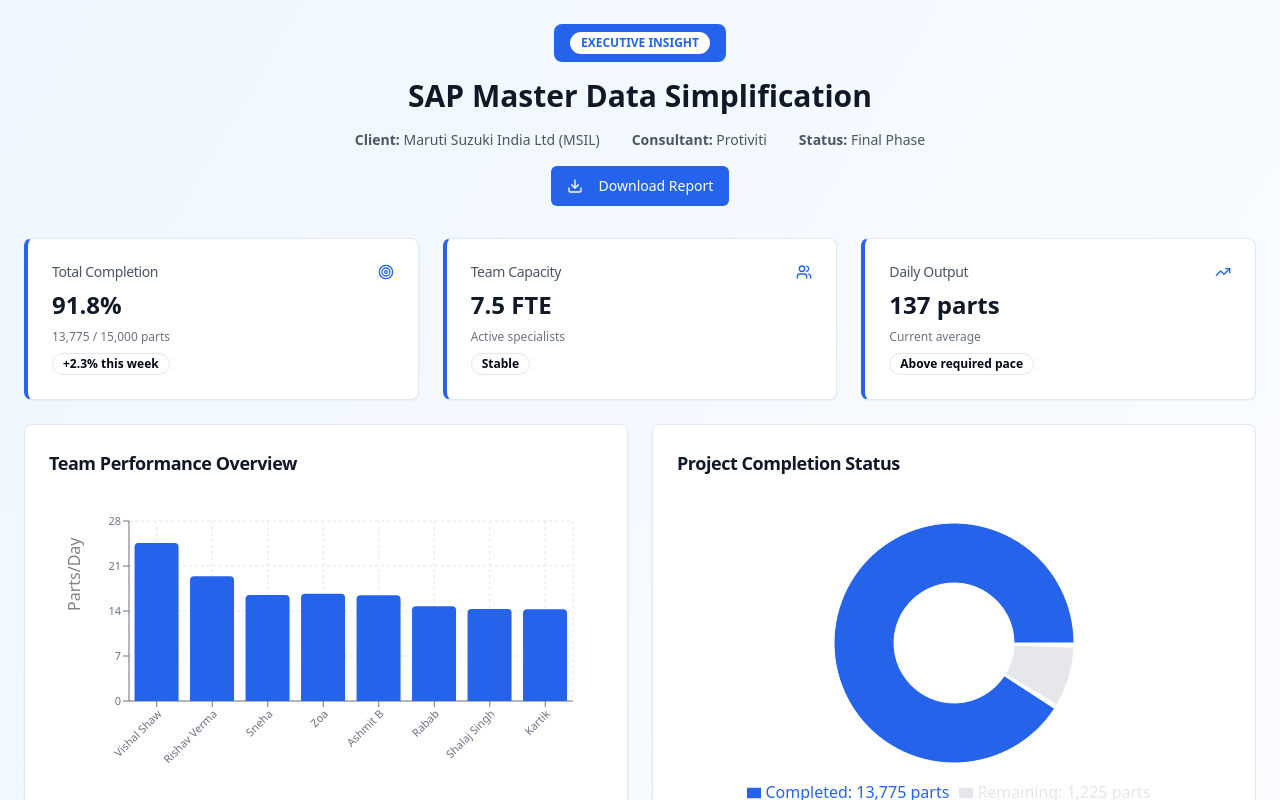
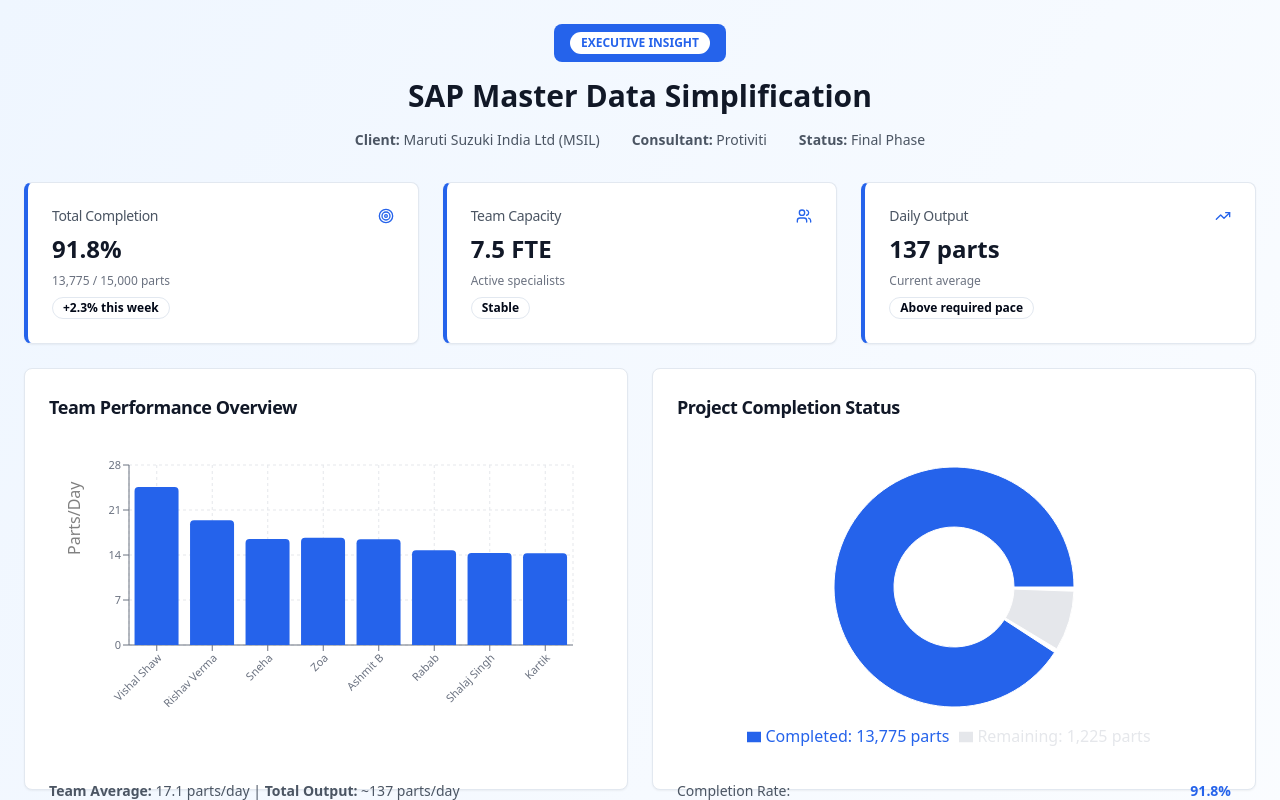
Before and after one commit to SNEHA-81/executive-report-polish, a React (Vite) app: page / in a window 1280 px wide. Shown: the top 800 px of the page. Built offline with nearby package versions, Linux system fonts and the light colour scheme.

Commit message:
Remove download report option
Removed the download report button and its associated functionality from the dashboard.

```diff
--- a/src/pages/Index.tsx
+++ b/src/pages/Index.tsx
@@ -1,12 +1,12 @@
+
 import { Card, CardContent, CardHeader, CardTitle } from "@/components/ui/card";
 import { Badge } from "@/components/ui/badge";
-import { Button } from "@/components/ui/button";
 import TeamPerformanceChart from "@/components/TeamPerformanceChart";
 import CompletionProgress from "@/components/CompletionProgress";
 import TimelineChart from "@/components/TimelineChart";
 import CapacityMetrics from "@/components/CapacityMetrics";
 import StrategicRecommendations from "@/components/StrategicRecommendations";
-import { TrendingUp, Users, Target, Download } from "lucide-react";
+import { TrendingUp, Users, Target } from "lucide-react";
 
 const Index = () => {
   const keyMetrics = [
@@ -33,11 +33,6 @@ const Index = () => {
     }
   ];
 
-  const handleDownload = () => {
-    // Placeholder for download functionality
-    alert("Download functionality not implemented yet.");
-  };
-
   return (
     <div className="min-h-screen bg-gradient-to-br from-blue-50 to-white p-4 sm:p-6">
       <div className="max-w-7xl mx-auto space-y-4 sm:space-y-6">
@@ -56,15 +51,6 @@ const Index = () => {
             <span><strong>Consultant:</strong> Protiviti</span>
             <span><strong>Status:</strong> Final Phase</span>
           </div>
-
-          {/* Download Button */}
-          <Button
-            onClick={handleDownload}
-            className="mt-4 bg-blue-600 hover:bg-blue-700 text-white"
-          >
-            <Download className="w-4 h-4 mr-2" />
-            Download Report
-          </Button>
         </div>
 
         {/* Key Metrics Row - Now 3 columns */}
```
